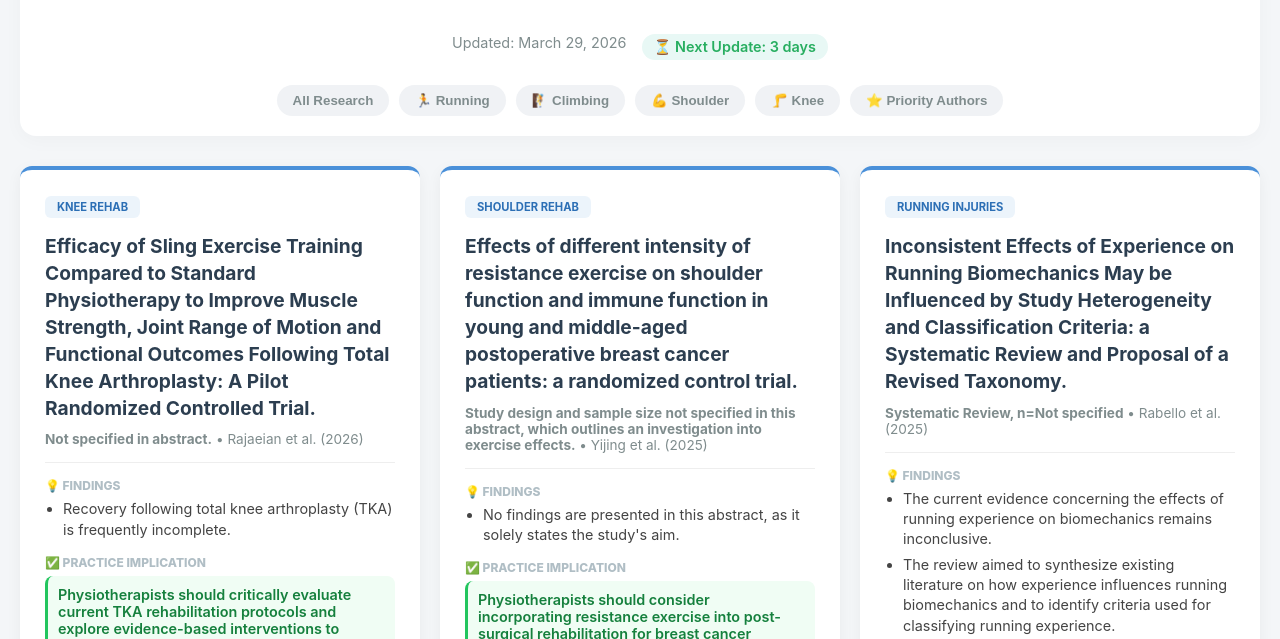
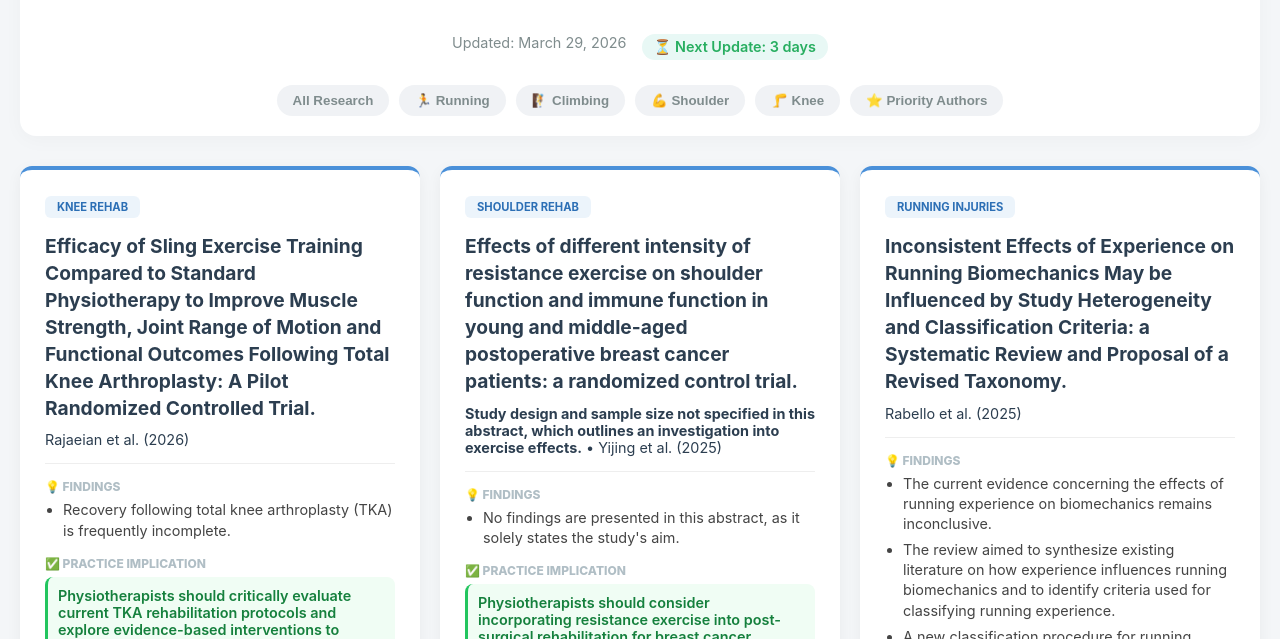
Before and after one commit to rehabinapinch/physio-research-dashboard, a plain HTML site: page index.htm in a window 1280 px wide. Shown: the part 144-783 px from the top of the page. Drawn offline with Linux system fonts and the light colour scheme.

Commit message:
Update index.htm

```diff
--- a/index.htm
+++ b/index.htm
@@ -269,12 +269,31 @@
     const card = document.createElement('div');
     card.className = 'card';
 
-            let findingsHTML = Array.isArray(paper.findings) ? paper.findings.map(f => `<li>${f}</li>`).join('') : `<li>${paper.findings}</li>`;
+    // 1. CLEANER METADATA:
+    // If methods is the "Not specified" string, we just show the Authors/Year
+    const methodsDisplay = (paper.methods && !paper.methods.includes("Not specified"))
+        ? `<b>${paper.methods}</b> • `
+        : "";
+
+    // 2. CLEANER ABSTRACT:
+    // If abstract is missing, we don't render the abstract section at all
+    const hasValidAbstract = paper.abstract && !paper.abstract.includes("Not specified");
+    const abstractHTML = hasValidAbstract ? `
+        <div class="section">
+            <div class="section-title">📄 Abstract</div>
+            <div class="abstract-box">${paper.abstract}</div>
+        </div>` : "";
+
+    let findingsHTML = Array.isArray(paper.findings) ?
+        paper.findings.map(f => `<li>${f}</li>`).join('') :
+        `<li>${paper.findings}</li>`;
 
     card.innerHTML = `
             <span class="tag">${paper.category}</span>
             <h2>${paper.title}</h2>
-                    <div class="meta"><b>${paper.methods || "Methodology not specified"}</b> • ${paper.authors} (${paper.year})</div>
+            <div class="meta" style="color: var(--text-main); font-size: 0.9em;">
+                ${methodsDisplay}${paper.authors} (${paper.year})
+            </div>
 
             <div class="section">
                 <div class="section-title">💡 Findings</div>
@@ -286,10 +305,7 @@
                 <div class="implication-box">${paper.implications}</div>
             </div>
 
-                    <div class="section">
-                        <div class="section-title">📄 Abstract</div>
-                        <div class="abstract-box">${paper.abstract}</div>
-                    </div>
+            ${abstractHTML}
 
             <a href="${paper.link}" target="_blank" class="read-btn">🔗 Read Full Study</a>
         `;
```
Lines whose indentation alone changed are shown as unchanged.
